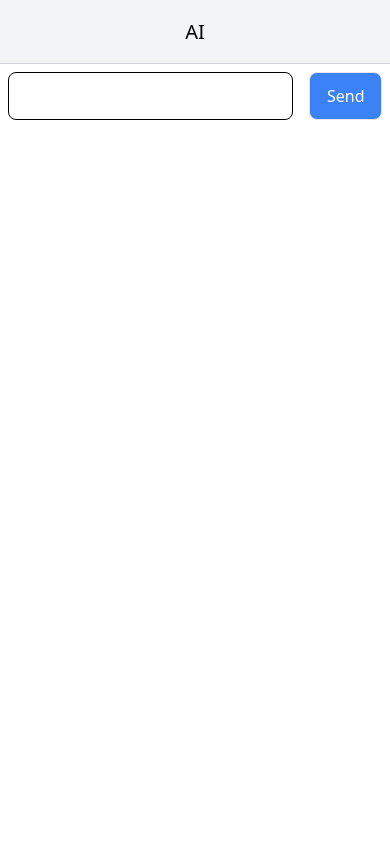
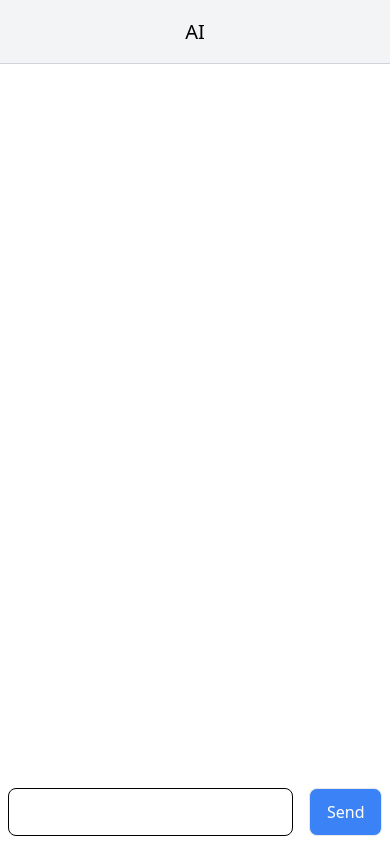
Before and after one commit to Taouen/ai-chat, a Next.js app: page / in a window 390 px wide. Built offline with nearby package versions, Linux system fonts and the light colour scheme.

Commit message:
Fix 100vh issue on iOS mobile
- 100vh displays incorrectly on iOS, hiding the bottom behind the browser interface. Added postcss-100vh-fix to correct the issue.

```diff
--- a/components/Layout.js
+++ b/components/Layout.js
@@ -1,7 +1,7 @@
 const Layout = (props) => {
   return (
     <>
-      <main className="flex flex-col h-mobile md:h-screen items-center w-full flex-1 text-center">
+      <main className="flex flex-col h-screen items-center w-full flex-1 text-center">
         {props.children}
       </main>
     </>
--- a/package.json
+++ b/package.json
@@ -22,6 +22,7 @@
     "eslint": "8.15.0",
     "eslint-config-next": "12.1.6",
     "postcss": "^8.4.13",
+    "postcss-100vh-fix": "^1.0.2",
     "tailwindcss": "^3.0.24"
   }
 }
--- a/postcss.config.js
+++ b/postcss.config.js
@@ -1,6 +1,3 @@
 module.exports = {
-  plugins: {
-    tailwindcss: {},
-    autoprefixer: {},
-  },
-}
+  plugins: ['tailwindcss', 'autoprefixer', 'postcss-100vh-fix'],
+};
--- a/tailwind.config.js
+++ b/tailwind.config.js
@@ -4,17 +4,7 @@ module.exports = {
     './components/**/*.{js,ts,jsx,tsx}',
   ],
   theme: {
-    height: (theme) => ({
-      auto: 'auto',
-      ...theme('spacing'),
-      full: '100%',
-      mobile: '-webkit-fill-available',
-      screen: '100vh',
-    }),
-
     extend: {},
   },
-  plugins: [
-    /* require('tailwind-scrollbar-hide') */
-  ],
+  plugins: [require('tailwind-scrollbar-hide')],
 };
```
Also changed, not shown: 1 other file (tests, documents, lock files or other folders).
